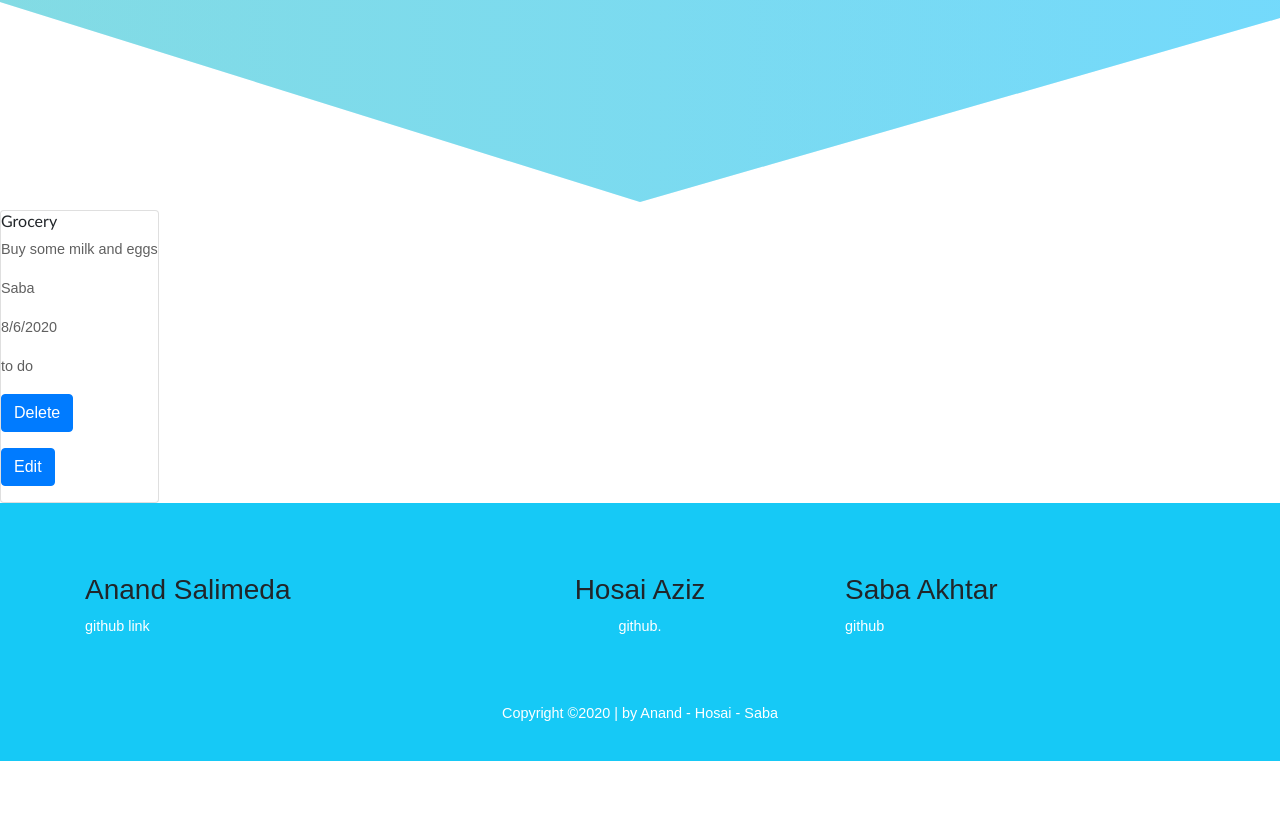
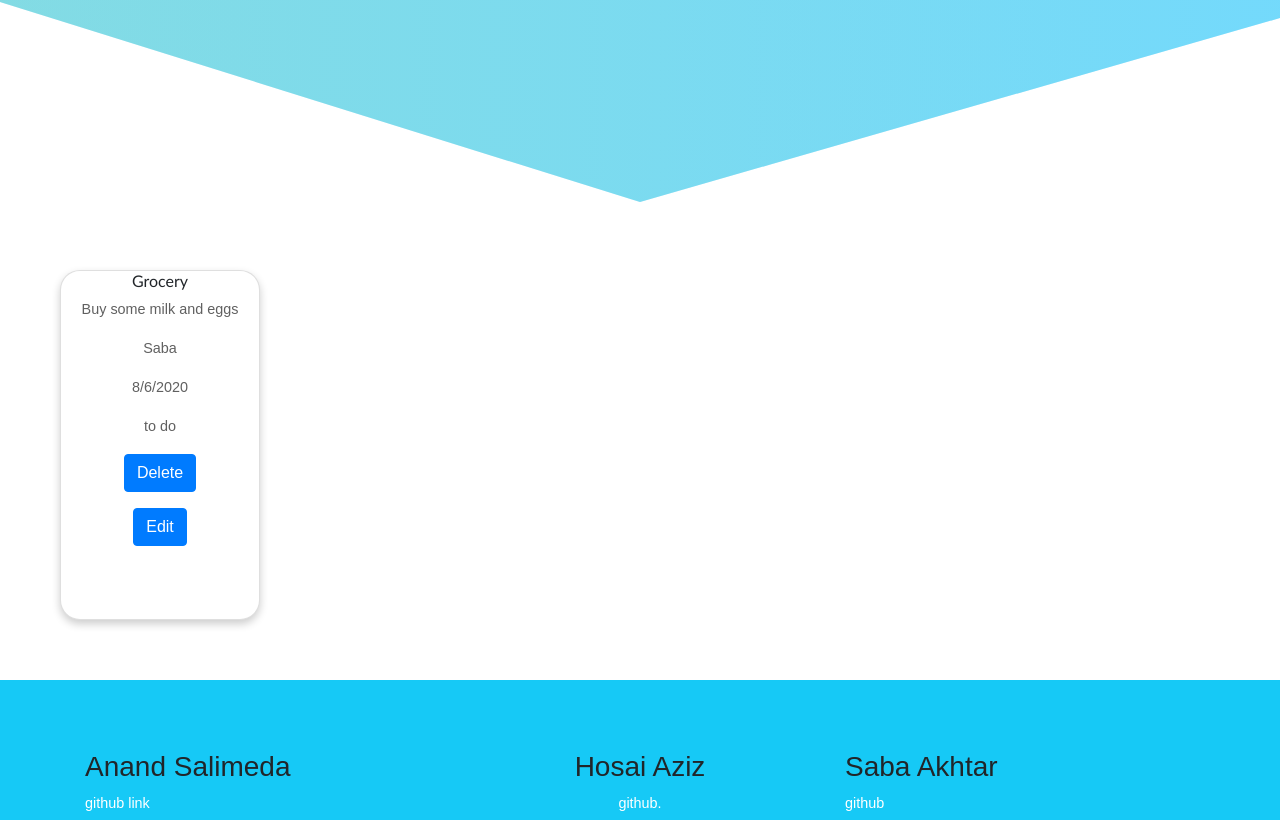
Before and after one commit to Any22/practicetask, a website built with Parcel: page index.html in a window 1280 px wide. Shown: the part 598-1418 px from the top of the page. Before the commit the page ends 1359 px from the top, so only its background shows below. Built offline with nearby package versions, Linux system fonts and the light colour scheme.

Commit message:
display issues of cards resolved

```diff
--- a/card.css
+++ b/card.css
@@ -7,6 +7,28 @@ html {
     box-sizing: border-box;
     font-family: sans-serif;
 }
+/* Add some padding inside the card container */
+.main-container {
+    padding: 2px 16px;
+    text-align: center;
+  }
+  .card {
+    /* Add shadows to create the "card" effect */
+    box-shadow: 0 4px 8px 0 rgba(0,0,0,0.2);
+    transition: 0.3s;
+    text-align: center;
+    width:200px;
+    height:350px;
+    margin: 60px;
+    border-radius: 20px;
+  }
+  .card:hover {
+
+    box-shadow: 0 8px 16px 0 rgba(0,0,0,0.2);
+
+  }
+
+
 p{
     font-size: 0.9rem;
     line-height: 1.6;
```
